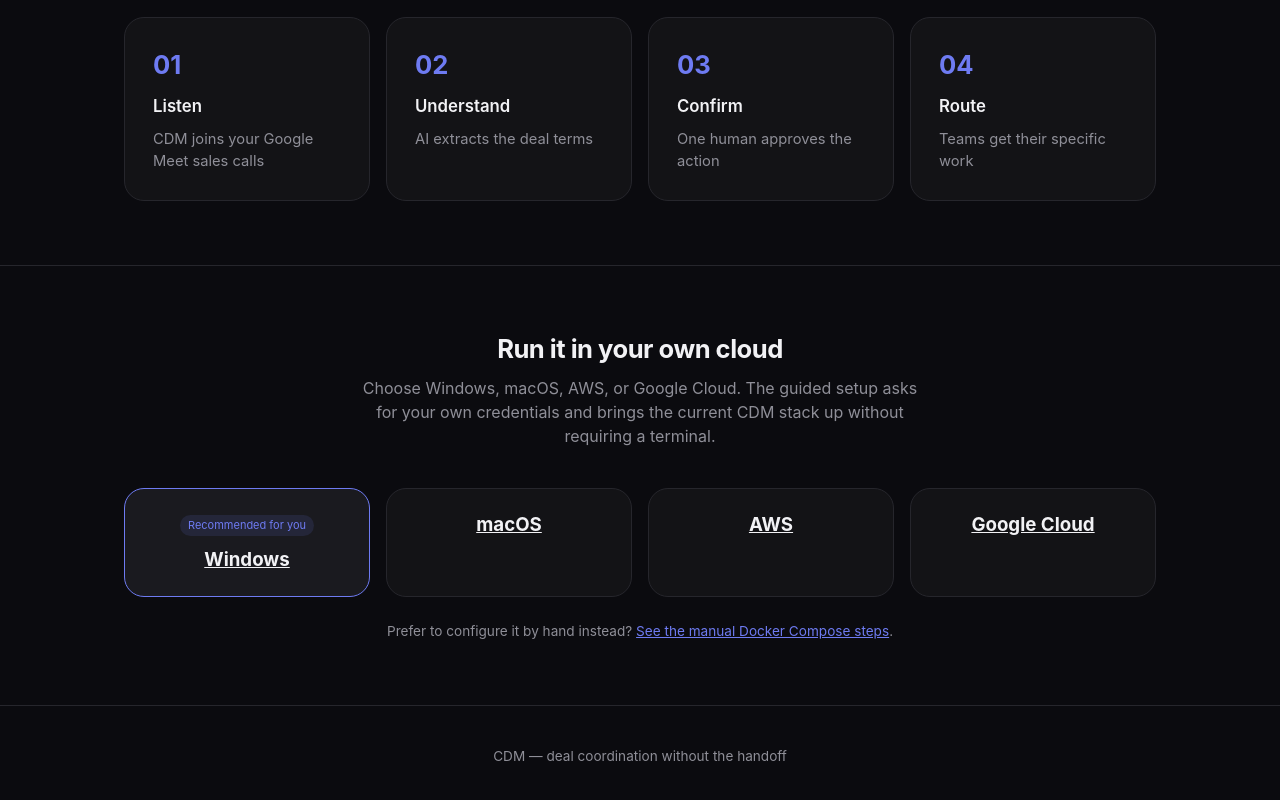
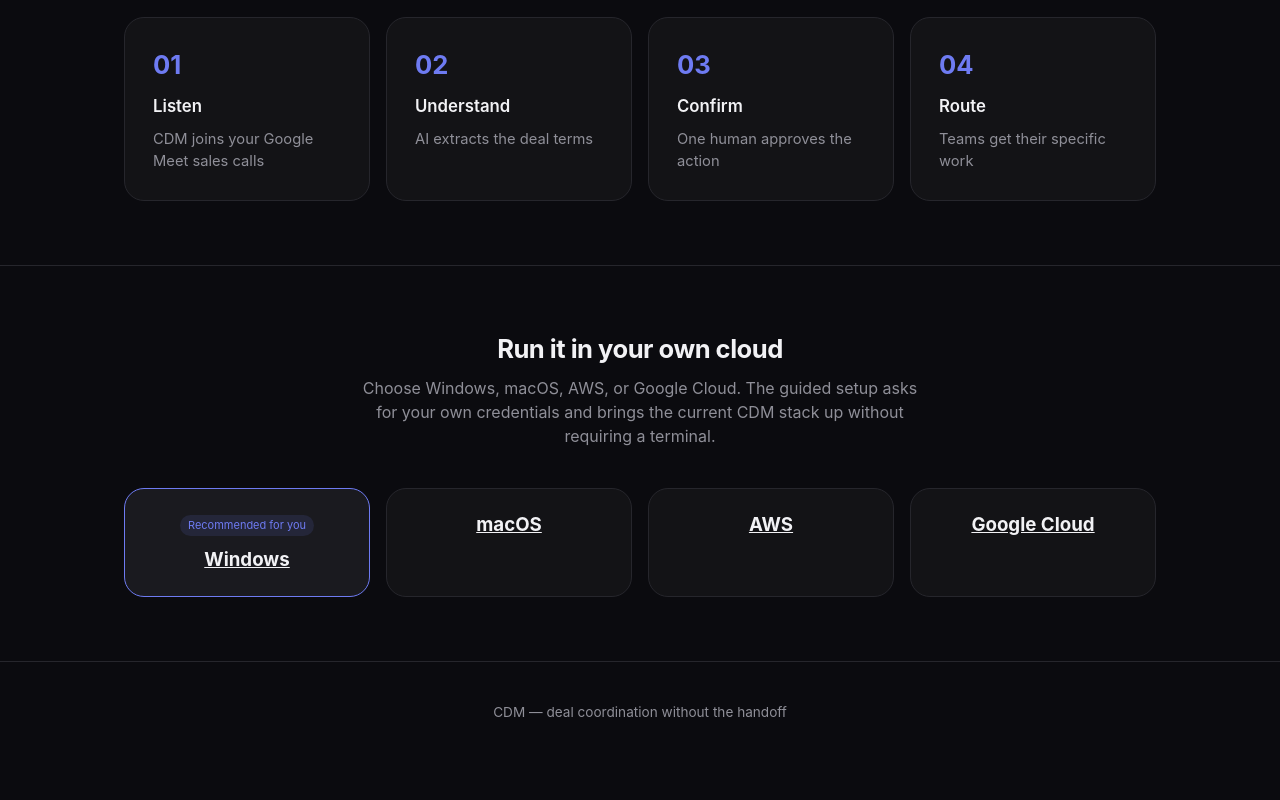
Before and after one commit to lalith0192837465-create/cdmai, a Next.js app: page / in a window 1280 px wide. Shown: the part 630-1430 px from the top of the page. After the commit the page ends 1392 px from the top, so only its background shows below. Built offline with nearby package versions, Linux system fonts and the light colour scheme.

Commit message:
refactor(home): remove manual deployment link
Remove the manual Docker Compose documentation link from the landing page to simplify the section.

```diff
--- a/app/page.tsx
+++ b/app/page.tsx
@@ -63,13 +63,6 @@ export default async function Home() {
             Choose Windows, macOS, AWS, or Google Cloud. The guided setup asks for your own credentials and brings the current CDM stack up without requiring a terminal.
           </p>
           <DownloadButtons />
-          <p style={{ textAlign: "center", color: "var(--muted)", fontSize: "0.85rem", marginTop: "24px" }}>
-            Prefer to configure it by hand instead?{" "}
-            <a href="https://github.com/lalith0192837465-create/cdmai#byoc-deployment-docker-compose" style={{ color: "var(--accent)" }}>
-              See the manual Docker Compose steps
-            </a>
-            .
-          </p>
         </div>
       </section>
 
```
